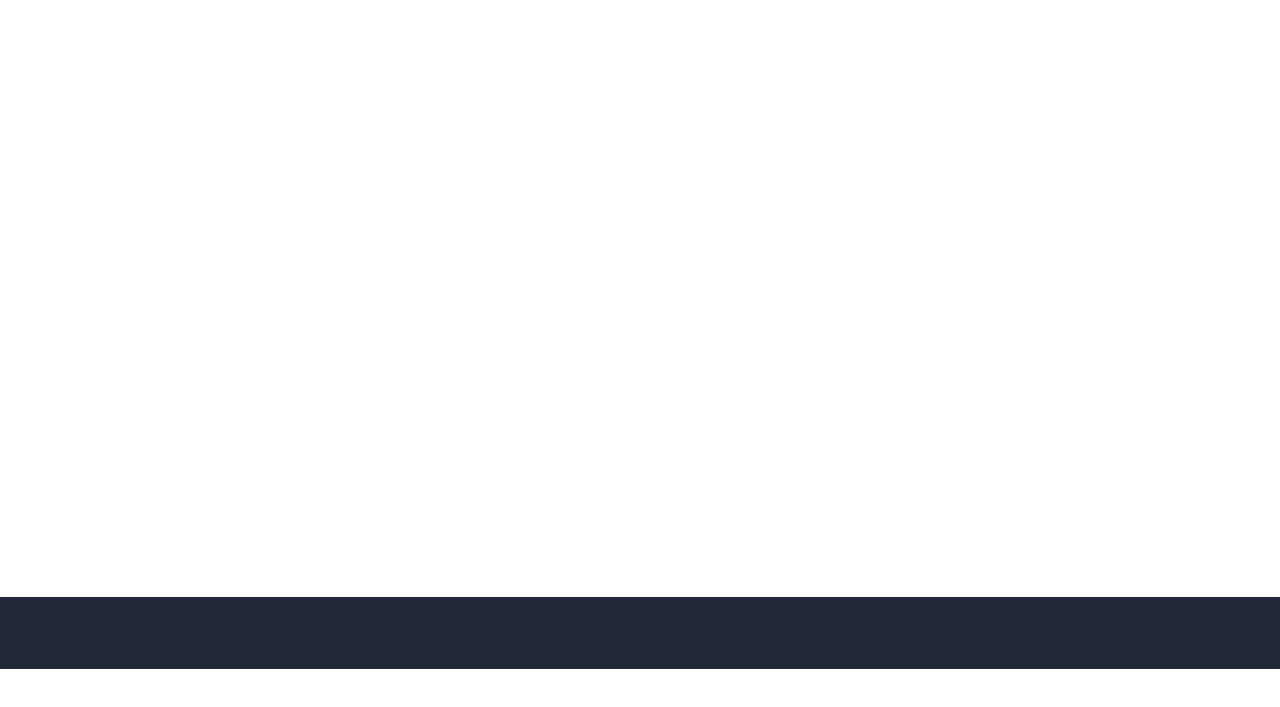
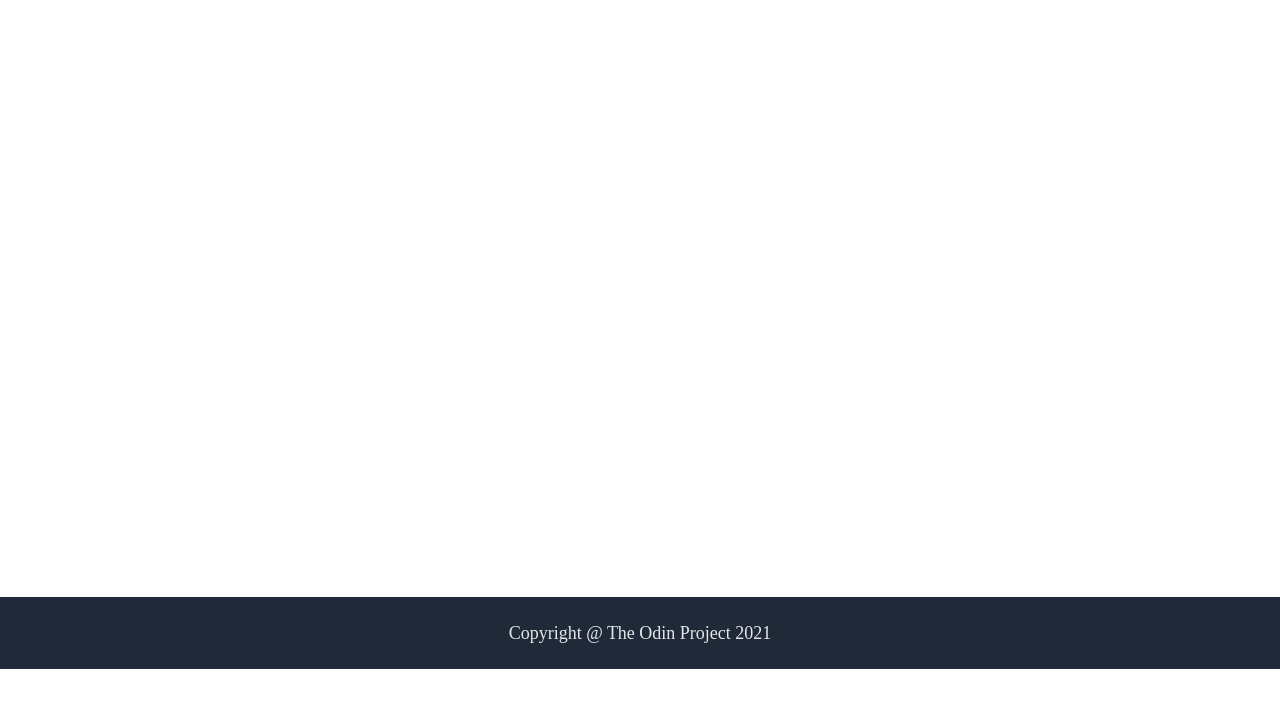
Before and after one commit to Leighton-W/Landing-Page, a plain HTML site: page index.html in a window 1280 px wide. Shown: the part 75-782 px from the top of the page. Drawn offline with Linux system fonts and the light colour scheme.

Commit message:
Added Copyright
added copyright text, set font, colour and position

```diff
--- a/index.html
+++ b/index.html
@@ -40,7 +40,9 @@
         </div>
 
         <div class="footer">
-
+            <div class="copyright">
+                Copyright @ The Odin Project 2021
+            </div>
         </div>
     </body>
 </html>
--- a/style.css
+++ b/style.css
@@ -16,12 +16,23 @@ body{
 
 .header{
     justify-content: space-between;
+    align-items: center;
+}
+
+.footer{
+    justify-content: center;
+    align-items: center;
 }
 
 .logo{
     color: #f9faf8;
     font-size: 24px;
-    align-self: center;
+
+}
+
+.copyright{
+    color: #e5e7eb;
+    font-size: 18px;
 }
 
 .side-links{
@@ -39,7 +50,6 @@ ul{
     list-style-type: none;
     display: flex;
     justify-content: flex-end;
-    align-items: center;
     gap: 16px;
 }
 
```
